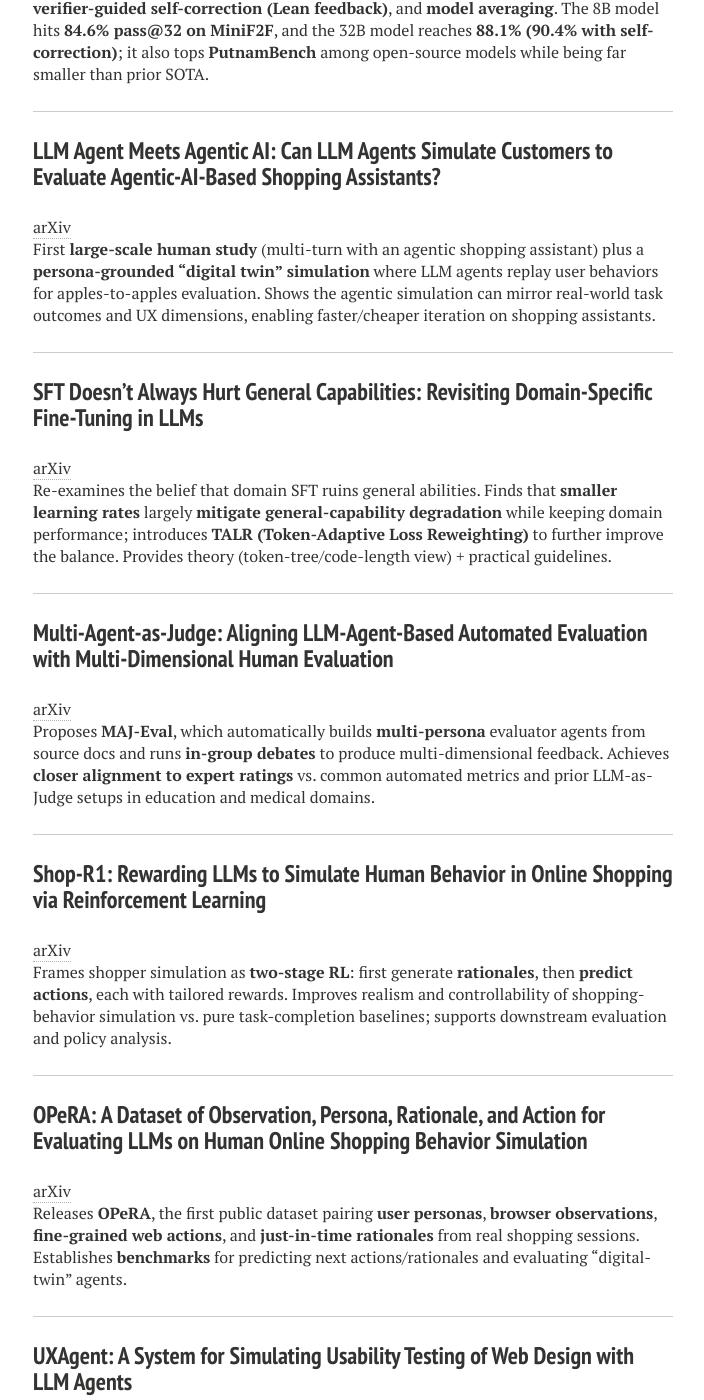
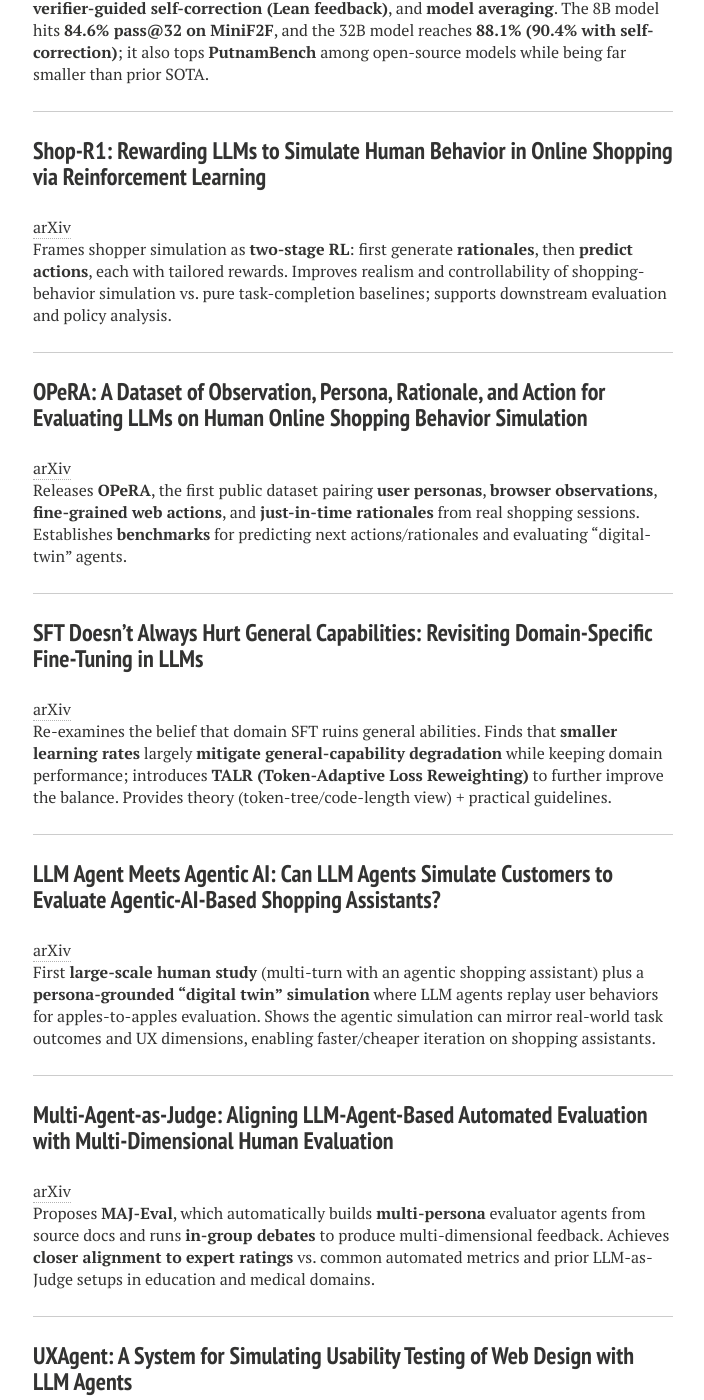
Before and after one commit to Jirigesi/Jirigesi.github.io, a Jekyll site: the page built from index.md, in a window 1280 px wide and 1400 px high, scrolled down 1103 px. Shown: the whole window, without its empty margins (287-991 px from the left). Built offline with Jekyll 4.4.1, drawn with Linux system fonts in a browser that asks for light colours; nearby versions of some CDN libraries; comment, search, counter and statistics services are not loaded; part of the change alters nothing that is shown.

Commit message:
Update index.md

```diff
--- a/index.md
+++ b/index.md
@@ -29,27 +29,6 @@ Introduces a family of theorem-proving LLMs that combine **scaffolded data synth
 
 ---
 
-### LLM Agent Meets Agentic AI: Can LLM Agents Simulate Customers to Evaluate Agentic-AI-Based Shopping Assistants?
-[arXiv](https://arxiv.org/abs/2509.21501)
-
-First **large-scale human study** (multi-turn with an agentic shopping assistant) plus a **persona-grounded “digital twin” simulation** where LLM agents replay user behaviors for apples-to-apples evaluation. Shows the agentic simulation can mirror real-world task outcomes and UX dimensions, enabling faster/cheaper iteration on shopping assistants.
-
----
-
-### SFT Doesn’t Always Hurt General Capabilities: Revisiting Domain-Specific Fine-Tuning in LLMs
-[arXiv](https://arxiv.org/abs/2509.20758)
-
-Re-examines the belief that domain SFT ruins general abilities. Finds that **smaller learning rates** largely **mitigate general-capability degradation** while keeping domain performance; introduces **TALR (Token-Adaptive Loss Reweighting)** to further improve the balance. Provides theory (token-tree/code-length view) + practical guidelines.
-
----
-
-### Multi-Agent-as-Judge: Aligning LLM-Agent-Based Automated Evaluation with Multi-Dimensional Human Evaluation
-[arXiv](https://arxiv.org/abs/2507.21028)
-
-Proposes **MAJ-Eval**, which automatically builds **multi-persona** evaluator agents from source docs and runs **in-group debates** to produce multi-dimensional feedback. Achieves **closer alignment to expert ratings** vs. common automated metrics and prior LLM-as-Judge setups in education and medical domains.
-
----
-
 ### Shop-R1: Rewarding LLMs to Simulate Human Behavior in Online Shopping via Reinforcement Learning
 [arXiv](https://arxiv.org/abs/2507.17842)
 
@@ -62,6 +41,26 @@ Frames shopper simulation as **two-stage RL**: first generate **rationales**, th
 
 Releases **OPeRA**, the first public dataset pairing **user personas**, **browser observations**, **fine-grained web actions**, and **just-in-time rationales** from real shopping sessions. Establishes **benchmarks** for predicting next actions/rationales and evaluating “digital-twin” agents.
 
+---
+
+### SFT Doesn’t Always Hurt General Capabilities: Revisiting Domain-Specific Fine-Tuning in LLMs
+[arXiv](https://arxiv.org/abs/2509.20758)
+
+Re-examines the belief that domain SFT ruins general abilities. Finds that **smaller learning rates** largely **mitigate general-capability degradation** while keeping domain performance; introduces **TALR (Token-Adaptive Loss Reweighting)** to further improve the balance. Provides theory (token-tree/code-length view) + practical guidelines.
+
+---
+
+### LLM Agent Meets Agentic AI: Can LLM Agents Simulate Customers to Evaluate Agentic-AI-Based Shopping Assistants?
+[arXiv](https://arxiv.org/abs/2509.21501)
+
+First **large-scale human study** (multi-turn with an agentic shopping assistant) plus a **persona-grounded “digital twin” simulation** where LLM agents replay user behaviors for apples-to-apples evaluation. Shows the agentic simulation can mirror real-world task outcomes and UX dimensions, enabling faster/cheaper iteration on shopping assistants.
+
+---
+
+### Multi-Agent-as-Judge: Aligning LLM-Agent-Based Automated Evaluation with Multi-Dimensional Human Evaluation
+[arXiv](https://arxiv.org/abs/2507.21028)
+
+Proposes **MAJ-Eval**, which automatically builds **multi-persona** evaluator agents from source docs and runs **in-group debates** to produce multi-dimensional feedback. Achieves **closer alignment to expert ratings** vs. common automated metrics and prior LLM-as-Judge setups in education and medical domains.
 
 ---
 
```
